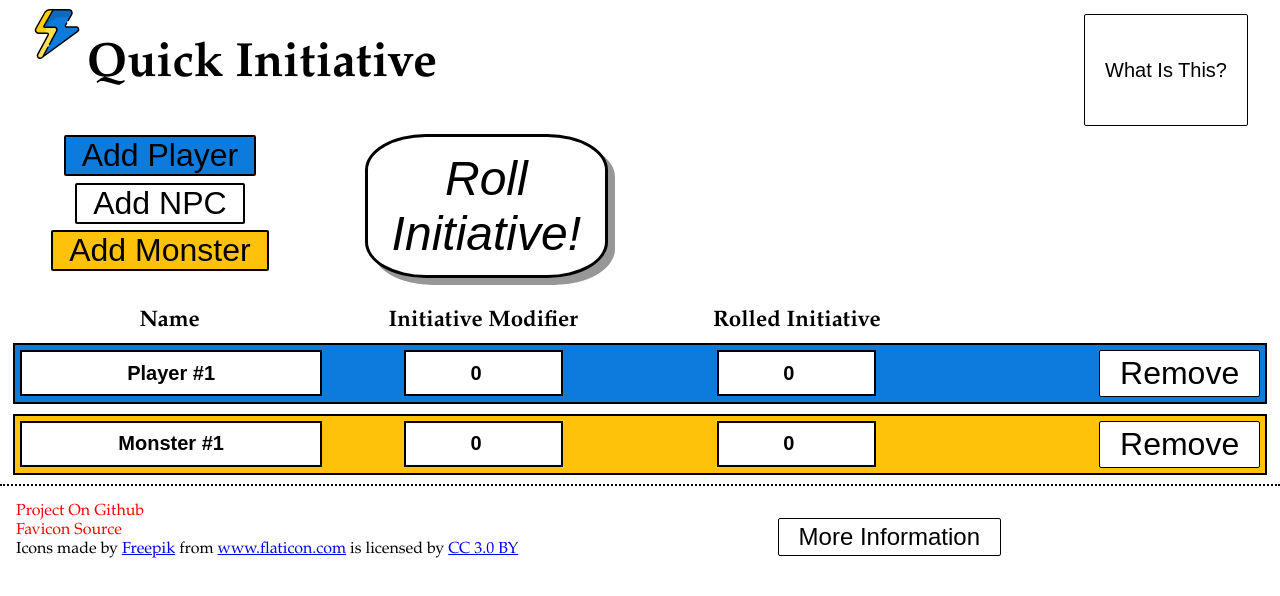
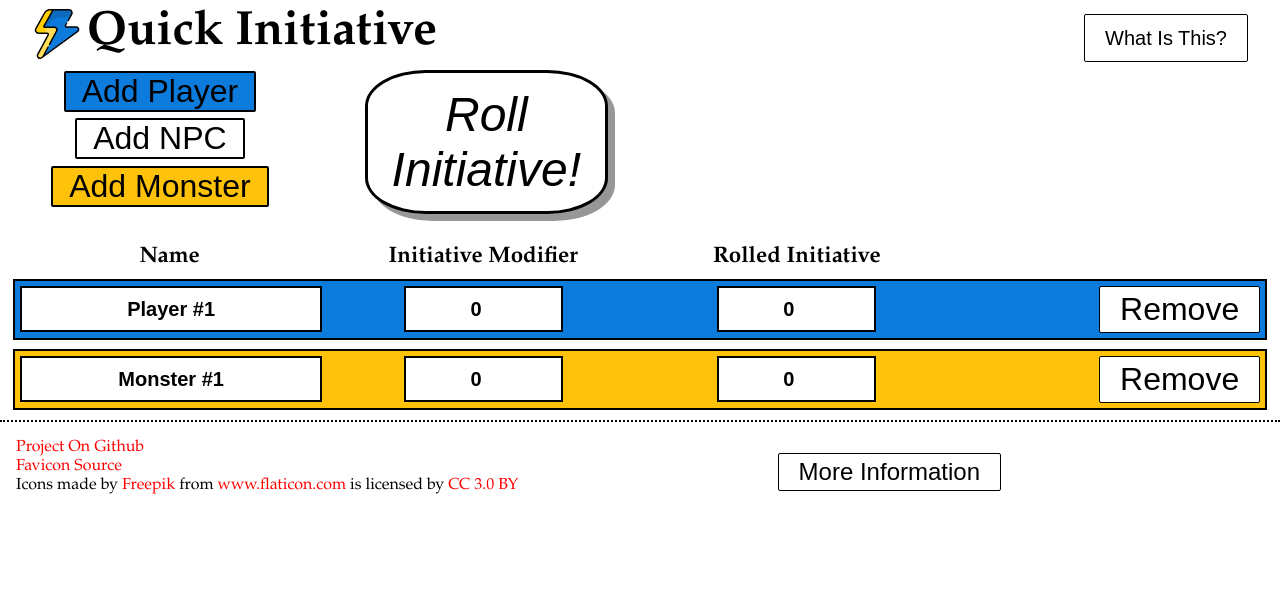
Before and after one commit to keanfreeman/quickInitiative, a plain HTML site: page index.html in a window 1280 px wide. Drawn offline with nearby package versions, Linux system fonts and the light colour scheme.

Commit message:
removed margins from h1 and made more links red colored

```diff
--- a/css/main.css
+++ b/css/main.css
@@ -23,6 +23,9 @@ html, body {
 	font-weight: bold;
 	font-family: Garamond;
 	display: inline;
+
+	margin-top: 0;
+	margin-bottom: 0;
 }
 
 .header .brand {
@@ -58,7 +61,7 @@ footer {
 	vertical-align: middle;
 }
 
-.footerBlock > a {
+.footerBlock a {
 	text-decoration: none;
 	color: red;
 }
```
